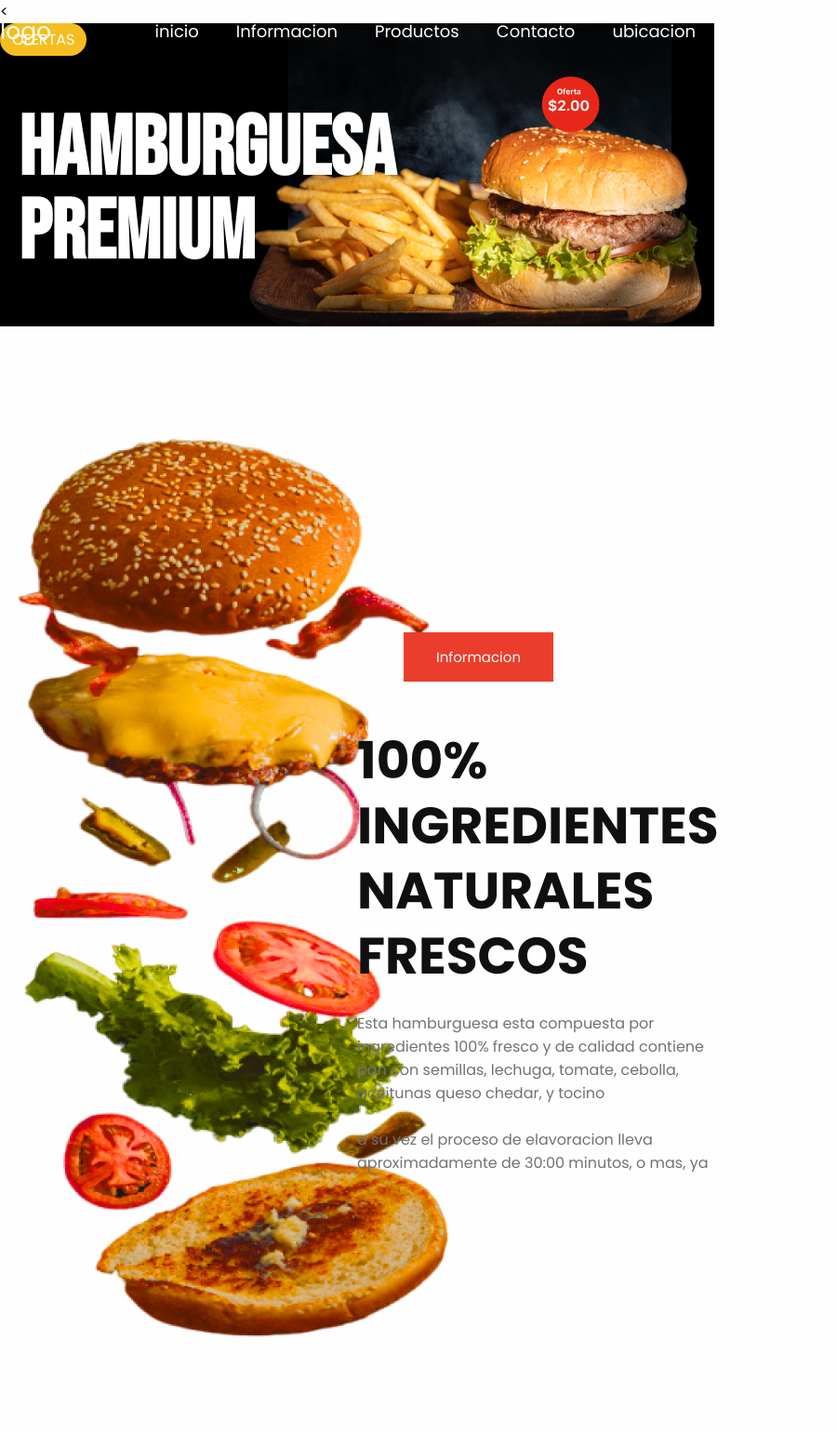
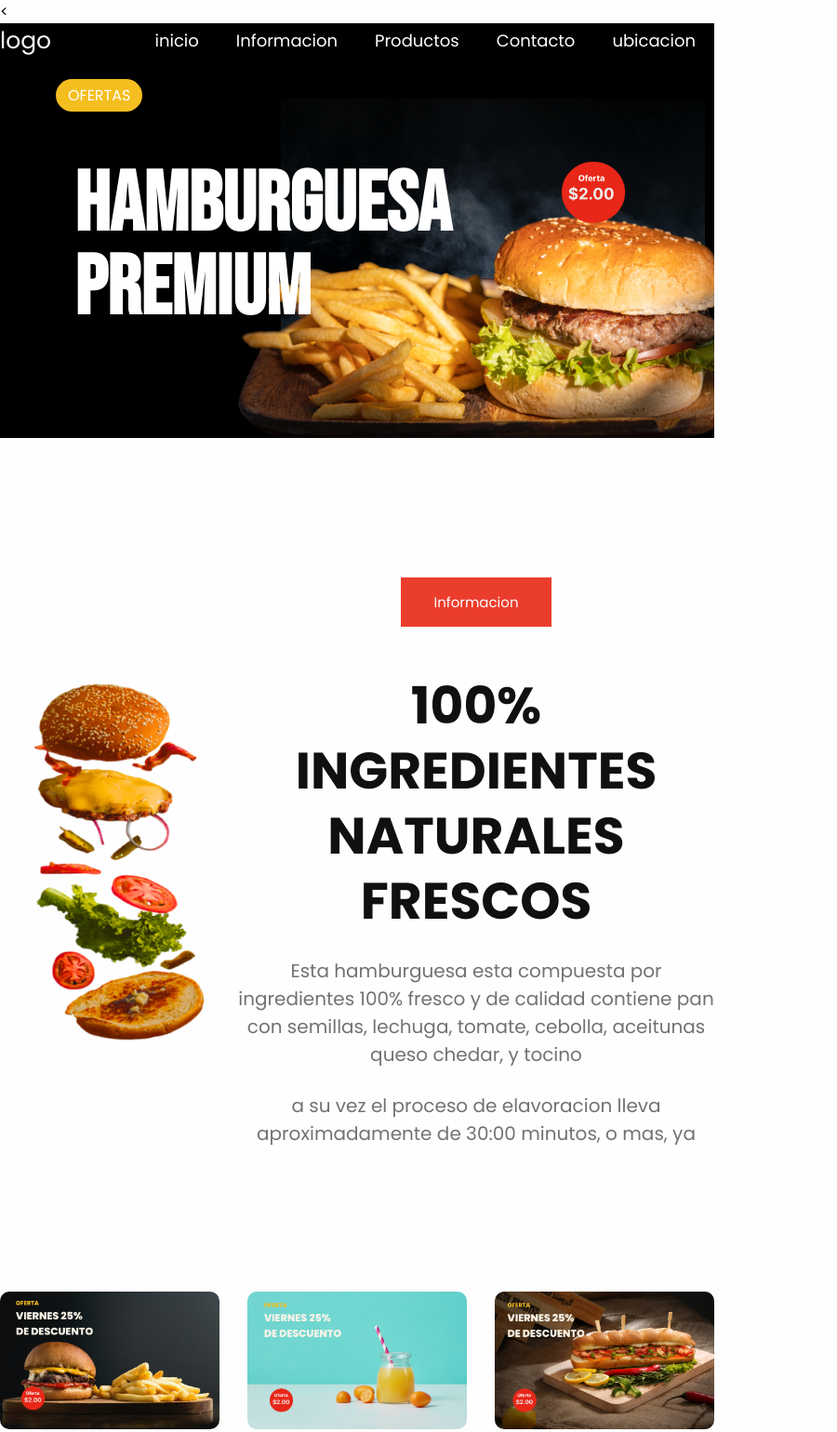
Before and after one commit to elvisuriel/comidas-rapidas, a plain HTML site: page index.html in a window 768 px wide. Shown: the top 1540 px of the page at 93% size, 900 px wide, since content can reach past the window. Drawn offline with Linux system fonts and the light colour scheme.

Commit message:
ms ajustes a pantallas grandes

```diff
--- a/css/style.css
+++ b/css/style.css
@@ -33,11 +33,11 @@ body {
   display: flex;
   align-items: center;
   min-height: 80vh;
+  width: 100%;
 }
-
 .menu {
   position: absolute;
-  top: 0;
+  top: 10px;
   left: 0;
   right: 0;
   display: flex;
@@ -134,11 +134,11 @@ body {
 }
 
 .about-img {
-  height: 700%;
+  height: 600%;
 }
 
 .about-txt {
-  width: 50%;
+  width: 70%;
 }
 
 h2 {
@@ -150,7 +150,7 @@ h2 {
 }
 
 p {
-  font-size: 16px;
+  font-size: 20px;
   color: #727272;
   margin-bottom: 25px;
 }
@@ -160,7 +160,6 @@ p {
   display: flex;
   justify-content: space-between;
   gap: 20px;
-
 }
 
 .ofert img {
@@ -177,10 +176,12 @@ p {
   margin: 50px 0 50px 0;
   display: grid;
   grid-template-columns: repeat(3, 1fr);
+  justify-content: center;
+  align-items: center;
 }
 
 .product-1 {
-  width: 330px;
+  width: 400px;
   padding: 15px 40px;
 }
 
@@ -329,6 +330,9 @@ input {
   height: auto;
 }
 @media (max-width: 728px) {
+  .container {
+    max-width: 1300px;
+  }
   .menu {
     padding: 30px;
   }
@@ -448,26 +452,37 @@ input {
   }
 }
 @media (min-width: 728px) and (max-width: 1200px) {
-  .container {
-    max-width: 1200px;
+  .header {
+    min-height: 0vh;
+    padding: 60px;
   }
 
-  .header {
-    min-height: 0;
-    padding: auto;
-  }
   .header-txt h1 {
     font-size: 90px;
     line-height: 90px;
     padding: 20px;
   }
   .ofert img {
-    width: calc(33.33% - 20px);
     margin-bottom: 20px;
   }
 
   .product-1 {
     width: 300px;
-    padding: 10px;
+    padding: 1px;
+  }
+  .product-content {
+    margin: 50px 0 50px 0;
+    padding: 100px;
+    display: grid;
+    grid-template-columns: repeat(2, 1fr);
+  }
+  .about-img img {
+    height: 400px;
+  }
+
+  .about-txt {
+    width: 100%;
+    text-align: center;
+    margin-bottom: 30px;
   }
 }
```
